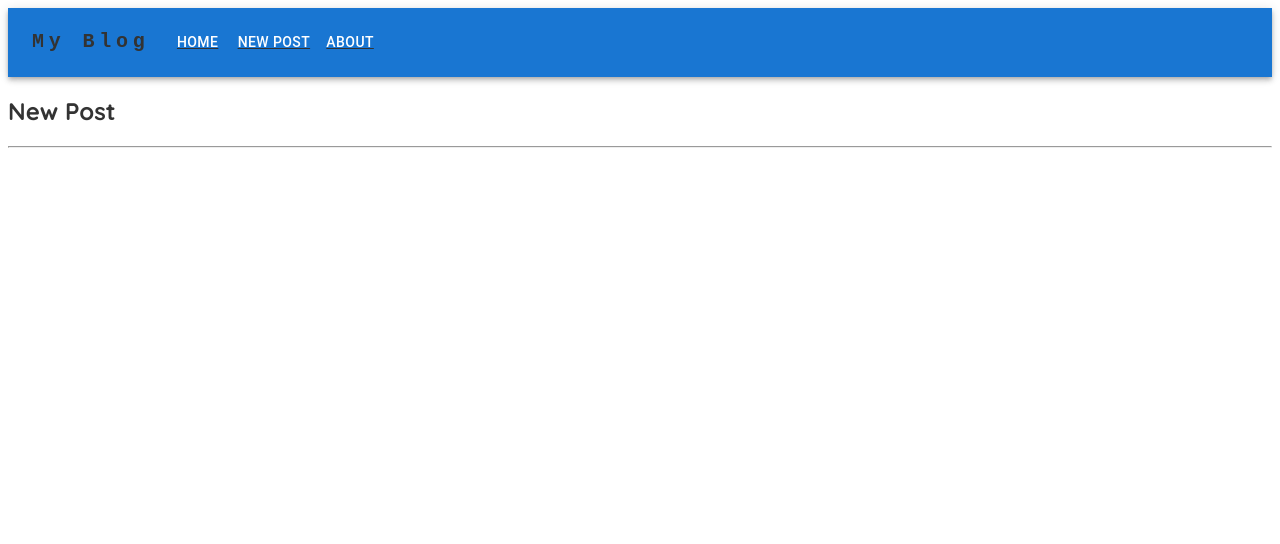
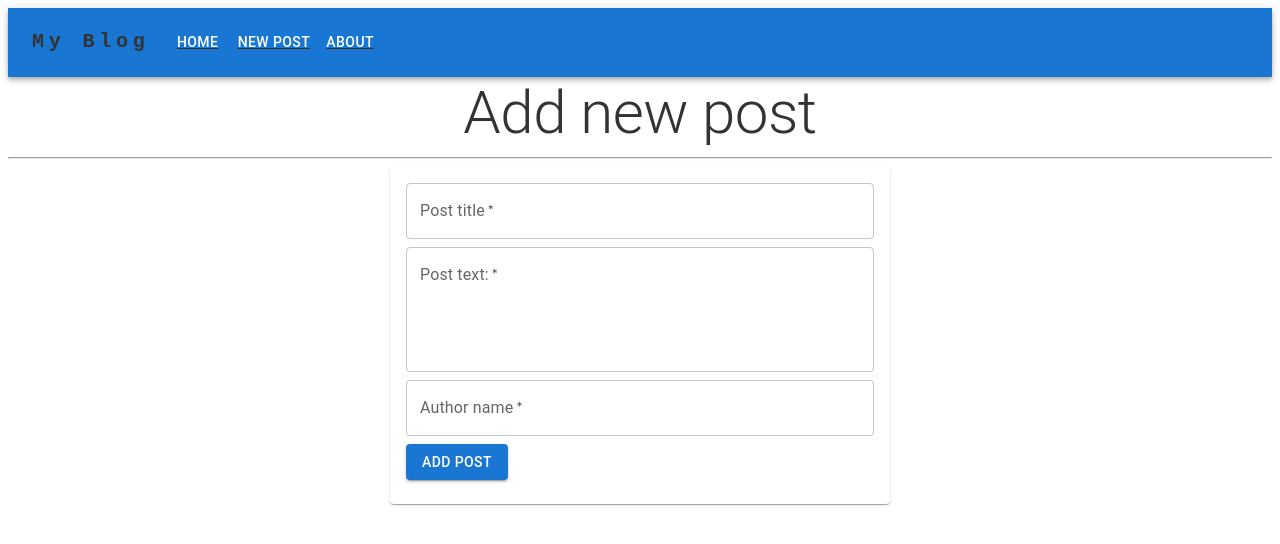
Before and after one commit to Volodymyr-Branets/micro_blog_app, a React (Create React App) app: page /new in a window 1280 px wide. Shown: the top 544 px of the page. Built offline with nearby package versions, Linux system fonts and the light colour scheme.

Commit message:
Add functionality to NewPost component, make some changes to PostDetail component

```diff
--- a/src/components/NewPost/index.js
+++ b/src/components/NewPost/index.js
@@ -1,8 +1,83 @@
+import {
+  Button,
+  Card,
+  CardContent,
+  Grid,
+  TextField,
+  Typography,
+} from "@mui/material";
+import { useState } from "react";
+
 const NewPost = () => {
+  const [title, setTitle] = useState("");
+  const [postText, setPostText] = useState("");
+  const [author, setAuthor] = useState("");
+
+  const handleSubmit = (e) => {
+    e.preventDefault();
+    const post = { title, postText, author };
+    console.log(post);
+  };
+
   return (
     <div>
-      <h2>New Post</h2>
+      <Typography align="center" variant="h2">
+        Add new post
+      </Typography>
       <hr />
+      <Card
+        sx={{
+          maxWidth: 500,
+          mx: "auto",
+        }}
+      >
+        <CardContent>
+          <form onSubmit={handleSubmit}>
+            <Grid container spacing={1}>
+              <Grid xs={12} item>
+                <TextField
+                  label="Post title"
+                  placeholder="Enter post title"
+                  variant="outlined"
+                  value={title}
+                  onChange={(e) => setTitle(e.target.value)}
+                  fullWidth
+                  required
+                />
+              </Grid>
+              <Grid xs={12} item>
+                <TextField
+                  label="Post text:"
+                  multiline
+                  rows={4}
+                  placeholder="Write post text"
+                  variant="outlined"
+                  value={postText}
+                  onChange={(e) => setPostText(e.target.value)}
+                  fullWidth
+                  required
+                />
+              </Grid>
+              <Grid xs={12} item>
+                <TextField
+                  label="Author name"
+                  placeholder="Enter author name"
+                  variant="outlined"
+                  value={author}
+                  onChange={(e) => setAuthor(e.target.value)}
+                  fullWidth
+                  required
+                />
+              </Grid>
+              <Grid xs={12} item>
+                <Button type="submit" variant="contained">
+                  Add post
+                </Button>
+              </Grid>
+            </Grid>
+          </form>
+        </CardContent>
+      </Card>
     </div>
   );
 };
--- a/src/components/PostDetails/index.js
+++ b/src/components/PostDetails/index.js
@@ -1,11 +1,26 @@
 import { useParams } from "react-router-dom";
+import useFetch from "../../hooks/useFetch";
 
 const PostDetails = () => {
   const { id } = useParams();
+  const {
+    data: post,
+    isLoading,
+    error,
+  } = useFetch("http://localhost:8000/posts/" + id);
+
   return (
     <div>
-      <h2>Post details - {id}</h2>
-      <hr />
+      {isLoading && <div>Loading...</div>}
+      {error && <div> {error} </div>}
+      {post && (
+        <article>
+          <h2>{post.title}</h2>
+          <p>Written by {post.author}</p>
+          <hr />
+          <div>{post.text}</div>
+        </article>
+      )}
     </div>
   );
 };
```
